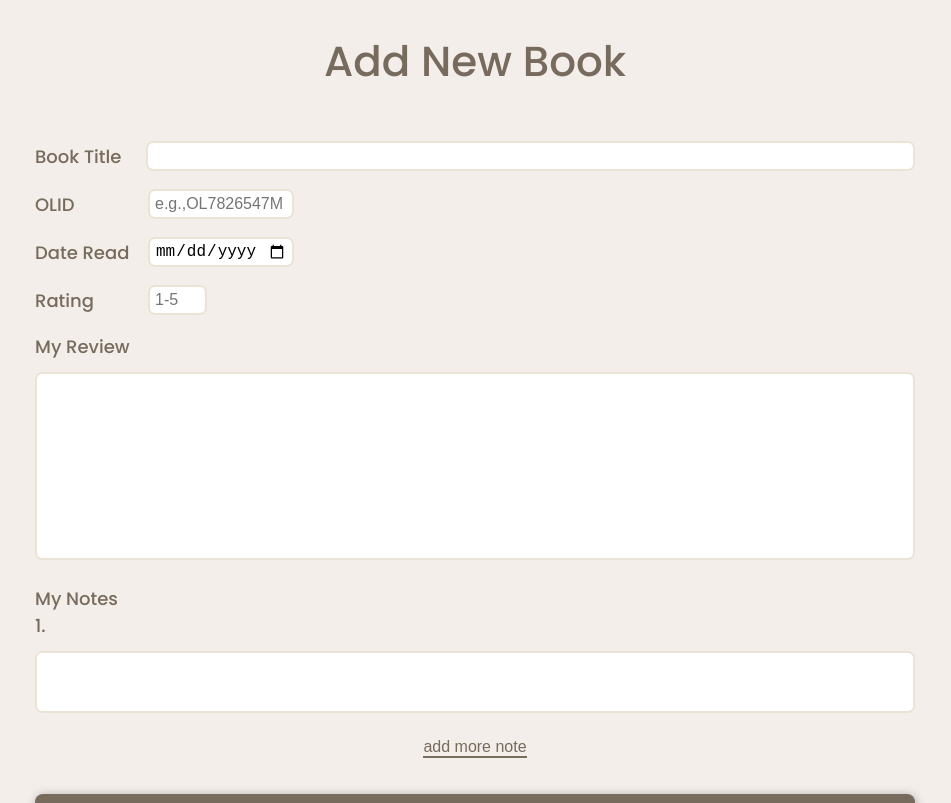
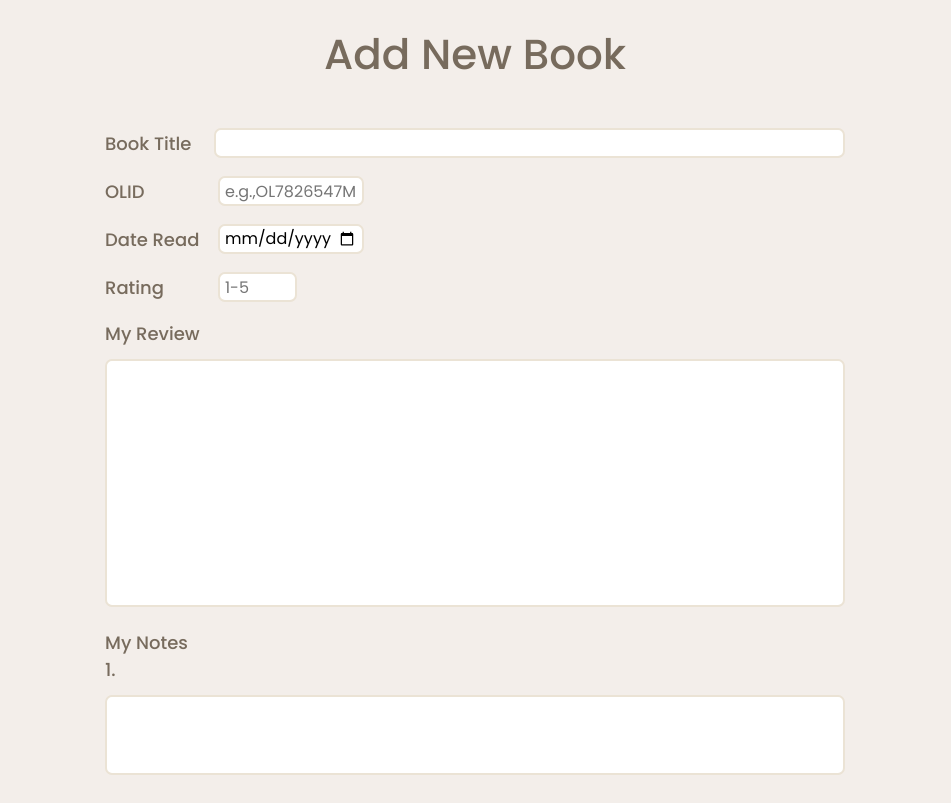
Before and after one commit to HermanCheung0901/Portfolio, a Next.js app: page /book-note/add-book in a window 1280 px wide. Shown: the top 803 px of the page, without its empty margins (165-1116 px from the left). Built offline with nearby package versions, Linux system fonts and the light colour scheme; no server answers.

Commit message:
remote key props, import react-bootstrap

```diff
--- a/src/app/book-note/(components)/InputArea.jsx
+++ b/src/app/book-note/(components)/InputArea.jsx
@@ -94,24 +94,23 @@ export default function InputArea() {
         <form id="add-form">
             <div className="input-item">
                 <label htmlFor="new-title" className="input-title">Book Title</label>
-                <input key={formData.title} name="title" id="new-title" value={formData.title} onChange={handleformChange}/>
+                <input name="title" id="new-title" value={formData.title} onChange={handleformChange}/>
             </div>
             <div className="input-item">
                 <label htmlFor="new-olid" className="input-title">OLID</label>
-                <input key={formData.olid} name="olid" id="new-olid" value={formData.olid} onChange={handleformChange} placeholder="e.g.,OL7826547M"/>
+                <input name="olid" id="new-olid" value={formData.olid} onChange={handleformChange} placeholder="e.g.,OL7826547M"/>
             </div>
             <div className="input-item">
                 <label htmlFor="new-date-read" className="input-title">Date Read</label>
-                <input key={formData.date_read} name="date_read" id="new-date-read" type="date" value={formData.date_read} onChange={handleformChange}/>
+                <input name="date_read" id="new-date-read" type="date" value={formData.date_read} onChange={handleformChange}/>
             </div>
             <div className="input-item">
                 <label htmlFor="new-rate" className="input-title">Rating</label>
-                <input key={formData.rate} name="rate" id="new-rate" type="number" min="1" max="5" value={formData.rate} onChange={handleformChange} placeholder="1-5"/>
+                <input name="rate" id="new-rate" type="number" min="1" max="5" value={formData.rate} onChange={handleformChange} placeholder="1-5"/>
             </div>
             <div className="input-item" id="input-review">
                 <label htmlFor="new-review" className="input-title">My Review</label>
                 <textarea
-                    key={formData.review}
                     name="review"
                     id="new-review"
                     className="auto-height"
--- a/src/app/book-note/add-book/page.jsx
+++ b/src/app/book-note/add-book/page.jsx
@@ -1,5 +1,6 @@
 import InputArea from "../(components)/InputArea";
 import Title from "../(components)/Title";
+import "bootstrap/dist/css/bootstrap.min.css";
 
 export default function AddBookPage() {
     return <div>
```
